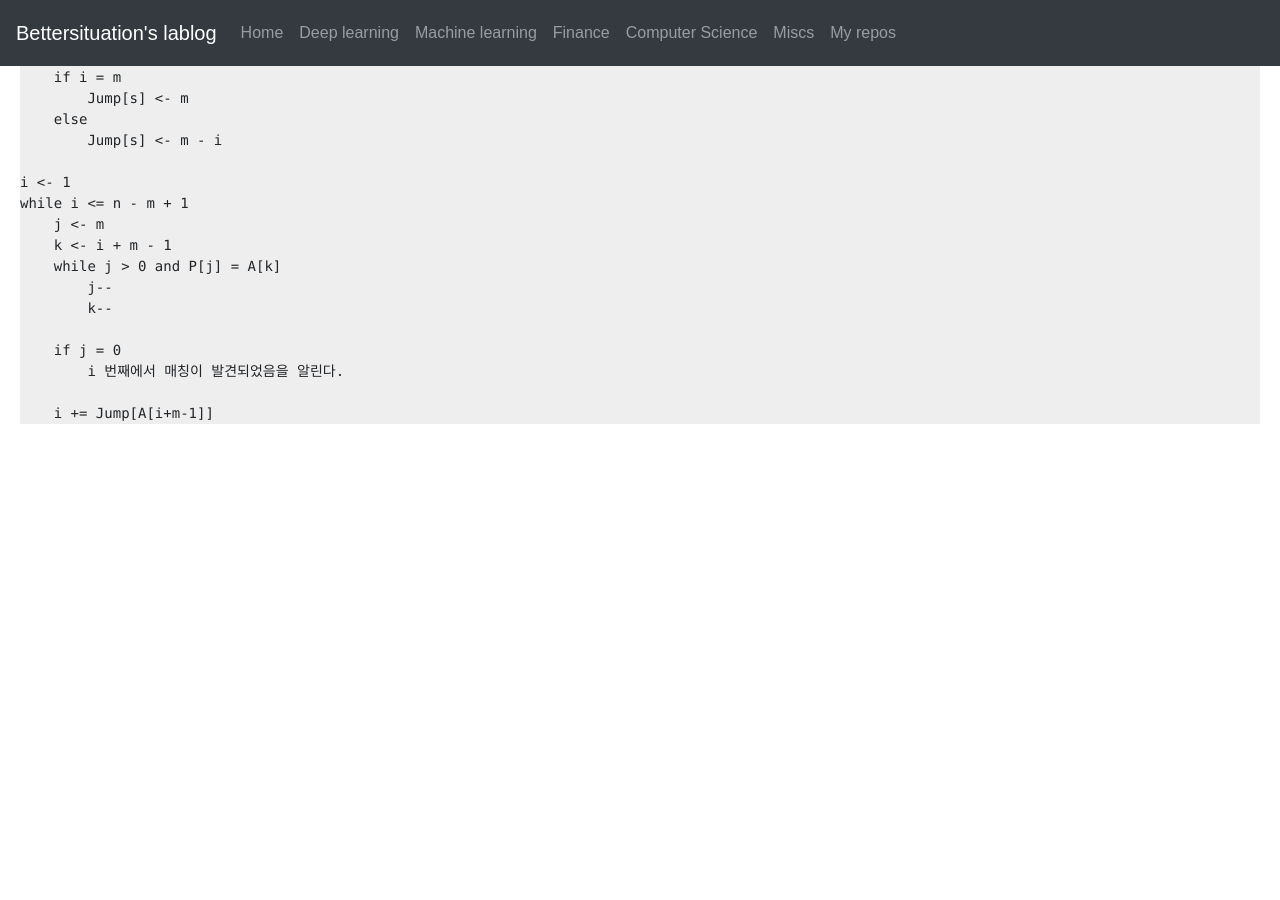
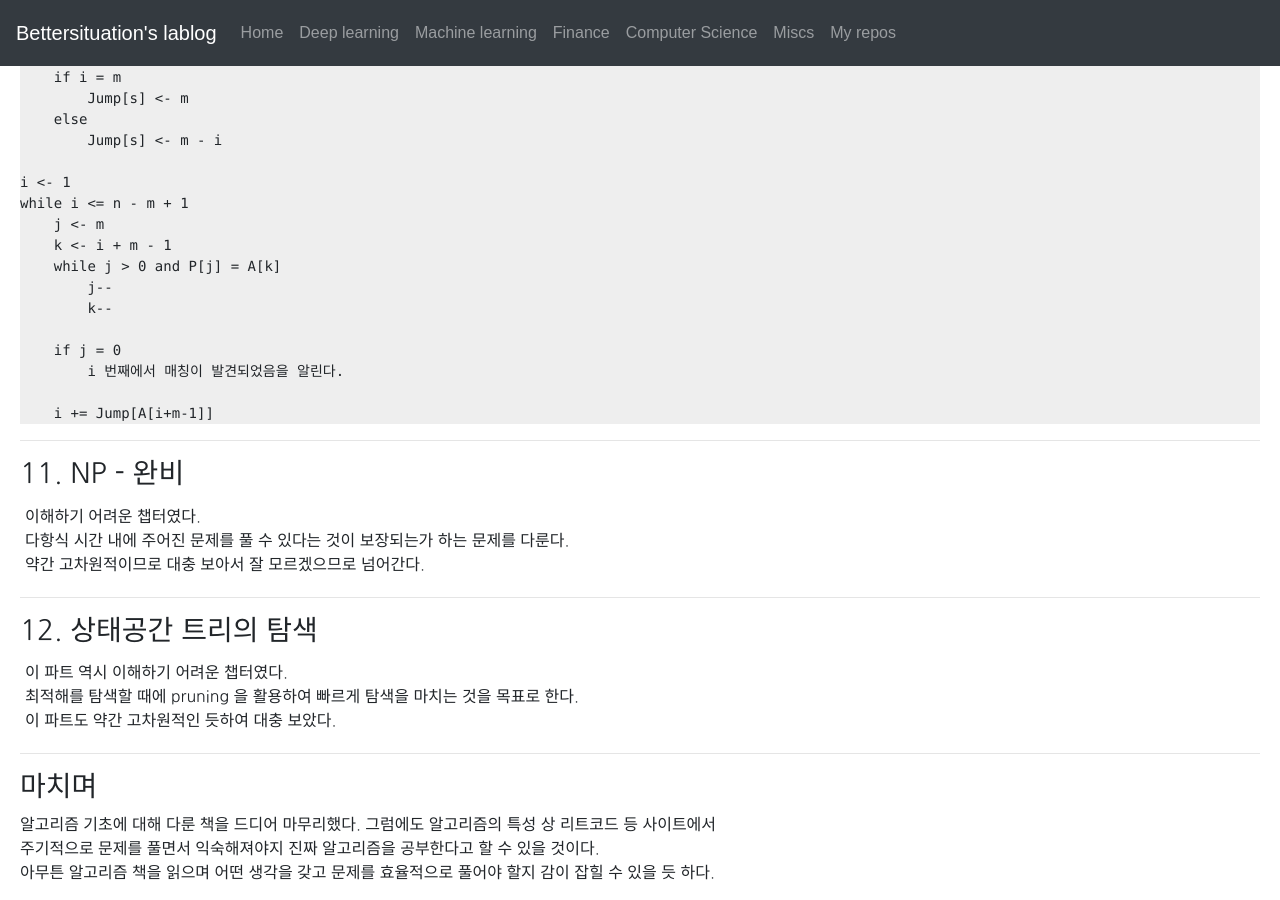
Before and after one commit to bettersituation/bettersituation.github.io, a Jekyll site: the page built from _posts/2020-07-01-computer-science-algorithms.md, in a window 1280 px wide and 900 px high, scrolled down 17174 px. Built offline with Jekyll 4.4.1, drawn with Linux system fonts in a browser that asks for light colours; some web fonts are replaced; formulas are drawn with MathJax 3; before the commit the page ends 17614 px from its top, so only the background shows below that.

Commit message:
algorithms done

````diff
--- a/_posts/2020-07-01-computer-science-algorithms.md
+++ b/_posts/2020-07-01-computer-science-algorithms.md
@@ -848,3 +848,27 @@ while i <= n - m + 1
 
     i += Jump[A[i+m-1]]
 ```
+
+---
+
+### 11. NP - 완비
+
+- 이해하기 어려운 챕터였다.
+- 다항식 시간 내에 주어진 문제를 풀 수 있다는 것이 보장되는가 하는 문제를 다룬다.
+- 약간 고차원적이므로 대충 보아서 잘 모르겠으므로 넘어간다.
+
+---
+
+### 12. 상태공간 트리의 탐색
+
+- 이 파트 역시 이해하기 어려운 챕터였다.
+- 최적해를 탐색할 때에 pruning 을 활용하여 빠르게 탐색을 마치는 것을 목표로 한다.
+- 이 파트도 약간 고차원적인 듯하여 대충 보았다.
+
+---
+
+### 마치며
+
+알고리즘 기초에 대해 다룬 책을 드디어 마무리했다. 그럼에도 알고리즘의 특성 상 리트코드 등 사이트에서
+주기적으로 문제를 풀면서 익숙해져야지 진짜 알고리즘을 공부한다고 할 수 있을 것이다.
+아무튼 알고리즘 책을 읽으며 어떤 생각을 갖고 문제를 효율적으로 풀어야 할지 감이 잡힐 수 있을 듯 하다.
````
